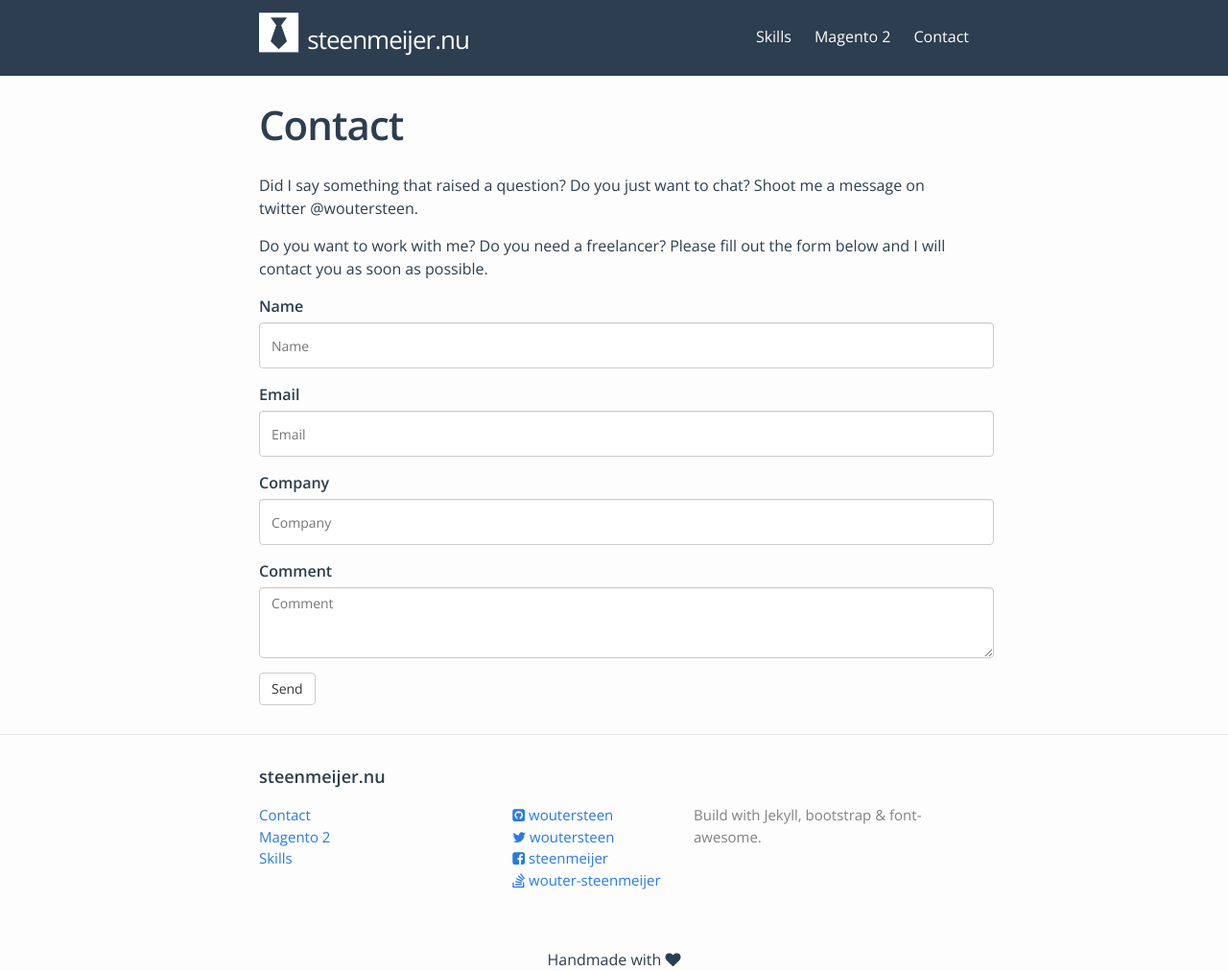
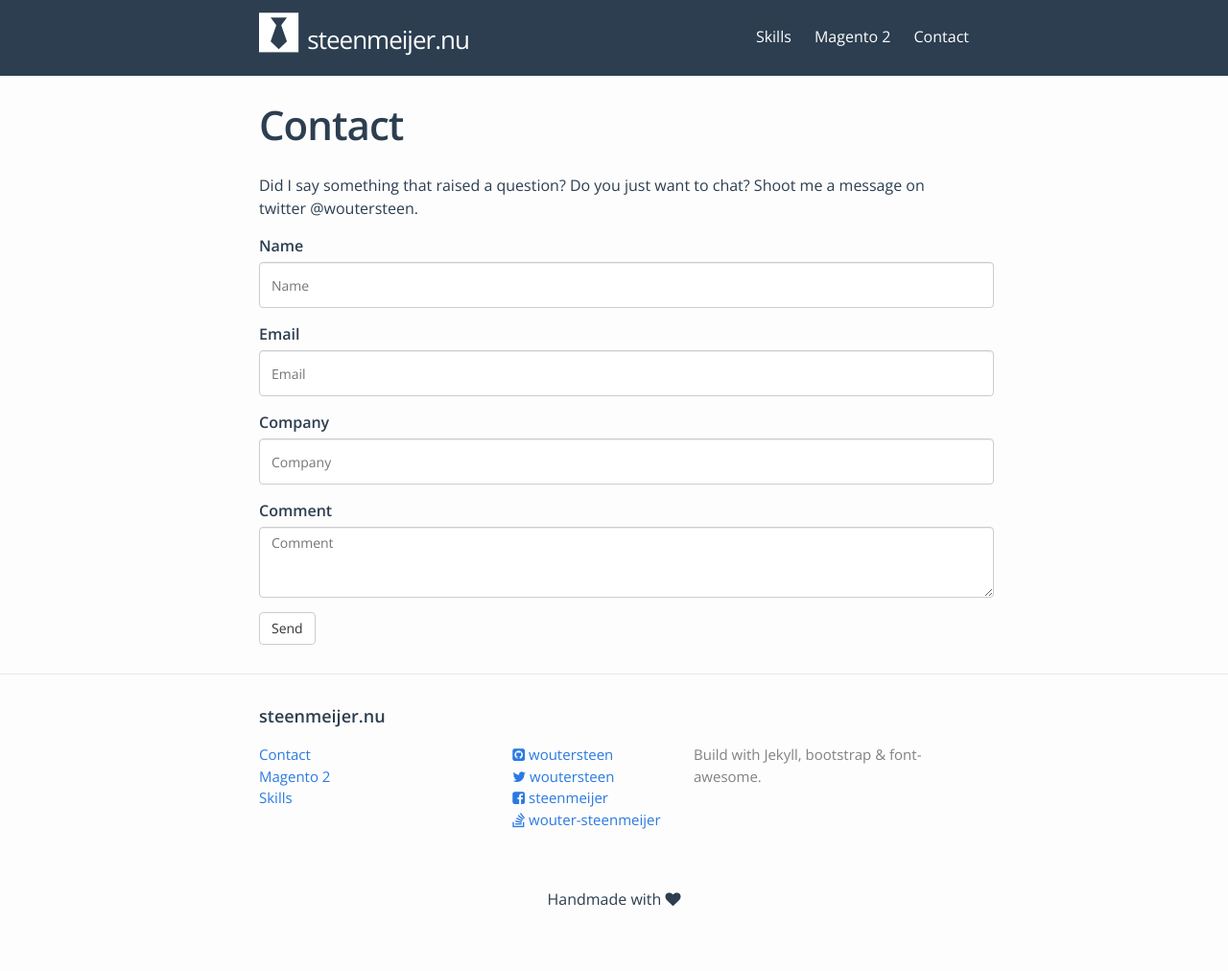
Before and after one commit to WouterSteen/steenmeijer, a Jekyll site: the page built from contact.html, in a window 1280 px wide. Shown: the whole page at 96% size. Built offline with Jekyll 4.4.1, drawn with Linux system fonts in a browser that asks for light colours; nearby versions of some CDN libraries; after the commit the page ends 949 px from its top, so only the background shows below that.

Commit message:
removed line from contact.html

```diff
--- a/contact.html
+++ b/contact.html
@@ -10,8 +10,6 @@ permalink: /contact/
 
 			<p>Did I say something that raised a question?
 			Do you just want to chat? Shoot me a message on twitter @woutersteen.</p>
-			<p>Do you want to work with me? Do you need a freelancer? Please fill out
-			the form below and I will contact you as soon as possible.</p>
 			<form action="https://getsimpleform.com/messages?form_api_token=e9260b7adc3c54105e90d940b6c03960" method="post">
 			  <!-- the redirect_to is optional, the form will redirect to the referrer on submission -->
 			  <input type='hidden' name='redirect_to' value='http://127.0.0.1:4000/contact/thanks.html' />
```
